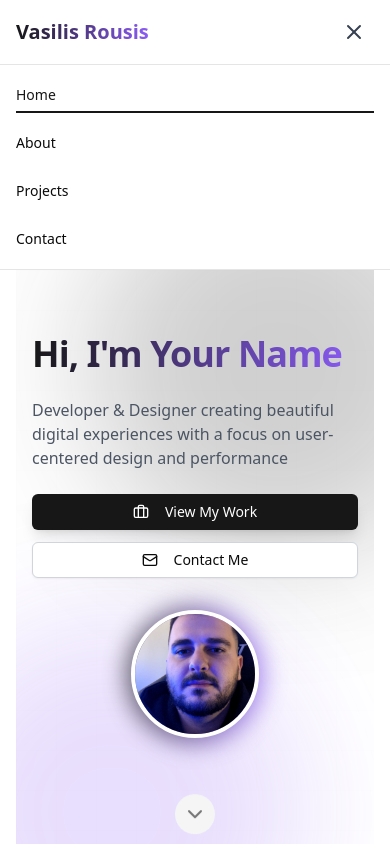
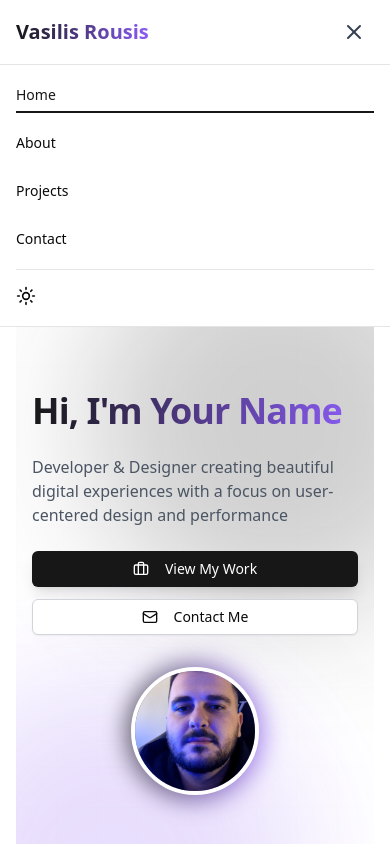
Before and after one commit to Vasilis-Rousis/vue-portfolio, a Nuxt app: page / in a window 390 px wide. Both pictures are taken after a click on the button 354 px from the left and 32 px from the top of the page. Shown: the top 844 px of the page. Built offline with nearby package versions, Linux system fonts and the light colour scheme.

Commit message:
Fixed dark mode toggle for mobile

```diff
--- a/components/NavBar.vue
+++ b/components/NavBar.vue
@@ -74,6 +74,19 @@
             />
           </NuxtLink>
         </div>
+
+        <!-- Mobile Dark Mode Toggle -->
+        <div class="pt-2 mt-2 border-t border-border">
+          <button
+            class="flex w-full items-center justify-between text-sm py-2 font-medium text-foreground hover:text-primary transition-colors"
+            @click="toggleDarkMode"
+          >
+            <div class="relative">
+              <Icon name="lucide:sun" class="h-5 w-5 rotate-0 scale-100 transition-all dark:-rotate-90 dark:scale-0" />
+              <Icon name="lucide:moon" class="absolute top-0 left-0 h-5 w-5 rotate-90 scale-0 transition-all dark:rotate-0 dark:scale-100" />
+            </div>
+          </button>
+        </div>
       </nav>
     </div>
   </header>
```
